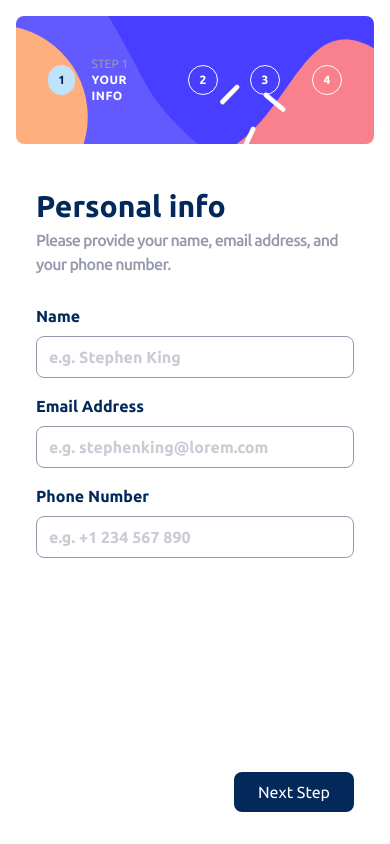
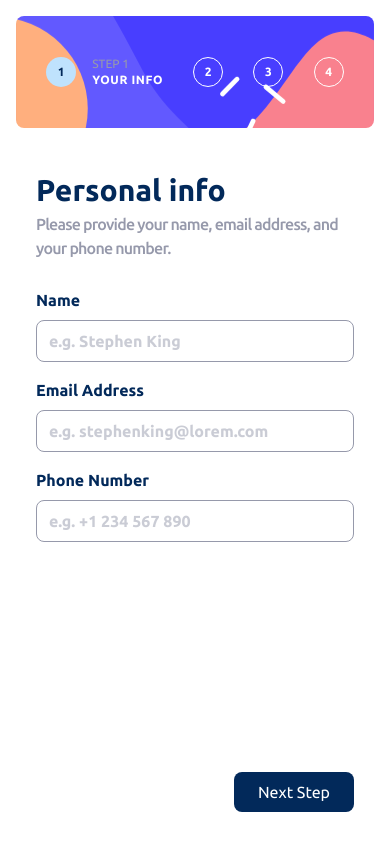
Before and after one commit to Edimar-star/EvolvePOS_technical_test_2, a React (Vite) app: page / in a window 390 px wide. Built offline with nearby package versions, Linux system fonts and the light colour scheme.

Commit message:
fix: scroll styles fixed

```diff
--- a/src/layout/Main.tsx
+++ b/src/layout/Main.tsx
@@ -5,10 +5,10 @@ export const Main = ({ children, stepActive } : { children: React.ReactNode, ste
 
         <main className="sm:max-[1100px]:w-full sm:max-[1100px]:h-full sm:min-h-[550px] sm:bg-magnolia sm:h-7/10 sm:w-[90vw] sm:shadow-3xl flex items-center justify-center">
 
-            <section className="w-[100vw] h-[100vh] sm:min-w-[550px] sm:min-h-[500px] bg-white sm:h-6/8 sm:w-[890px] sm:shadow-3xl sm:rounded-xl p-4 gap-2 flex flex-col sm:flex-row">
+            <section className="w-[100vw] h-[100vh] overflow-x-hidden sm:min-w-[550px] sm:min-h-[500px] bg-white sm:h-6/8 sm:w-[890px] sm:shadow-3xl sm:rounded-xl p-4 gap-2 flex flex-col sm:flex-row">
 
                 <aside className="w-full sm:w-[250px] bg-sidebar-mobile sm:bg-sidebar-desktop bg-cover bg-center bg-no-repeat rounded-lg">
-                    <ul className="flex flex-row sm:flex-col px-8 py-10 w-full gap-8">
+                    <ul className="flex flex-row justify-evenly sm:justify-start sm:flex-col sm:px-8 py-10 w-full sm:gap-8">
                         {steps.map((step, index)=> <li className="flex flex-row gap-4 items-center" key={index}>
                             <div className={`
                                     ${index === stepActive
```
